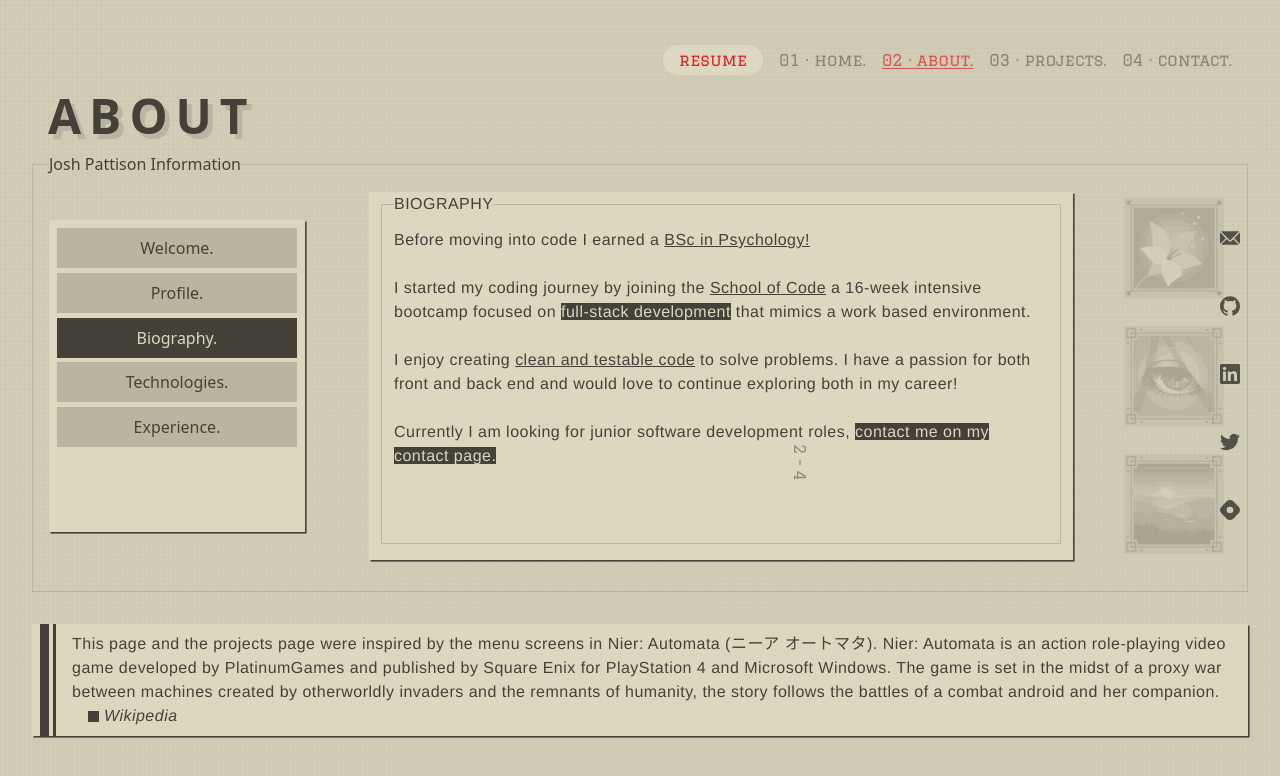
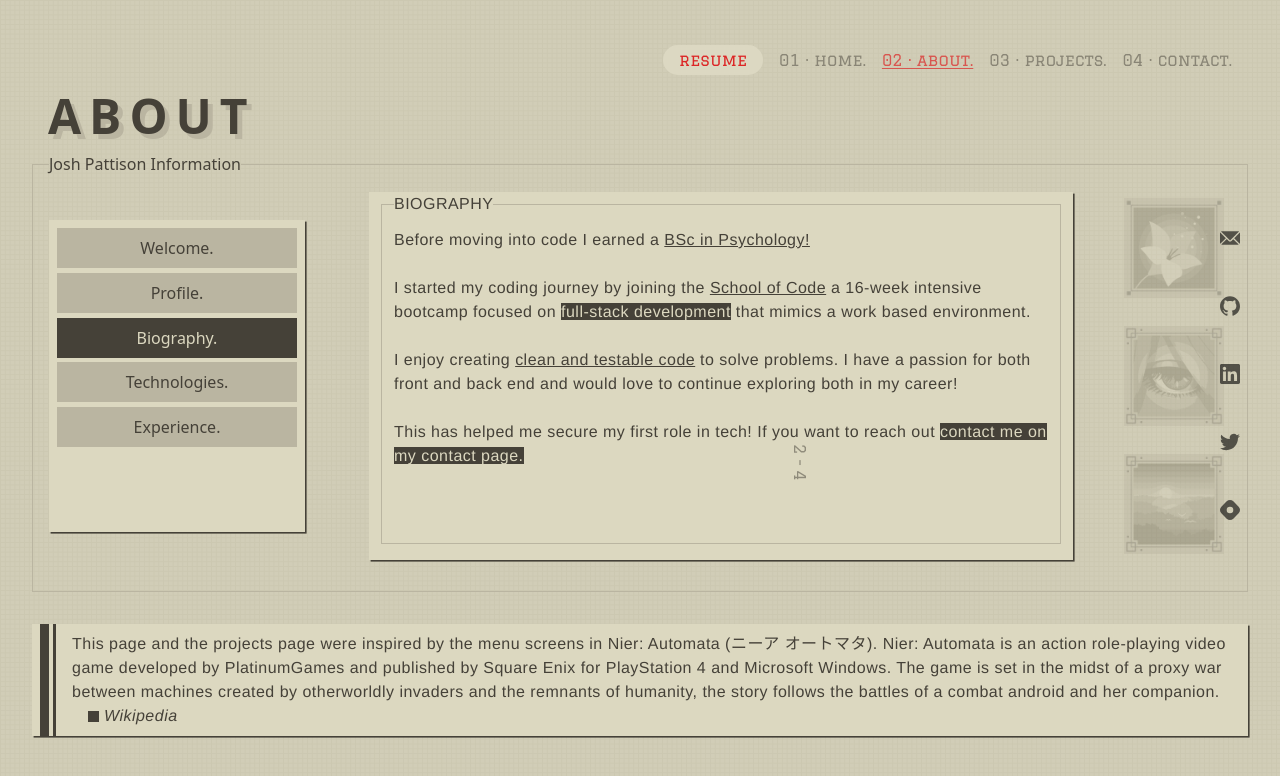
Before and after one commit to pattisoj/portfolio, a Next.js app: page /about in a window 1280 px wide. Both pictures are taken after a click on the button "Biography.". Shown: the top 776 px of the page. Built offline with nearby package versions, Linux system fonts and the light colour scheme.

Commit message:
Updated biography section

```diff
--- a/pages/about.js
+++ b/pages/about.js
@@ -157,8 +157,8 @@ export default function About() {
                   </p>
                   <br />
                   <p>
-                    Currently I am looking for junior software development
-                    roles,{" "}
+                    This has helped me secure my first role in tech! If you want
+                    to reach out{" "}
                     <mark>
                       contact me on my{" "}
                       <a href="https://joshpattison.com/contact">
```
